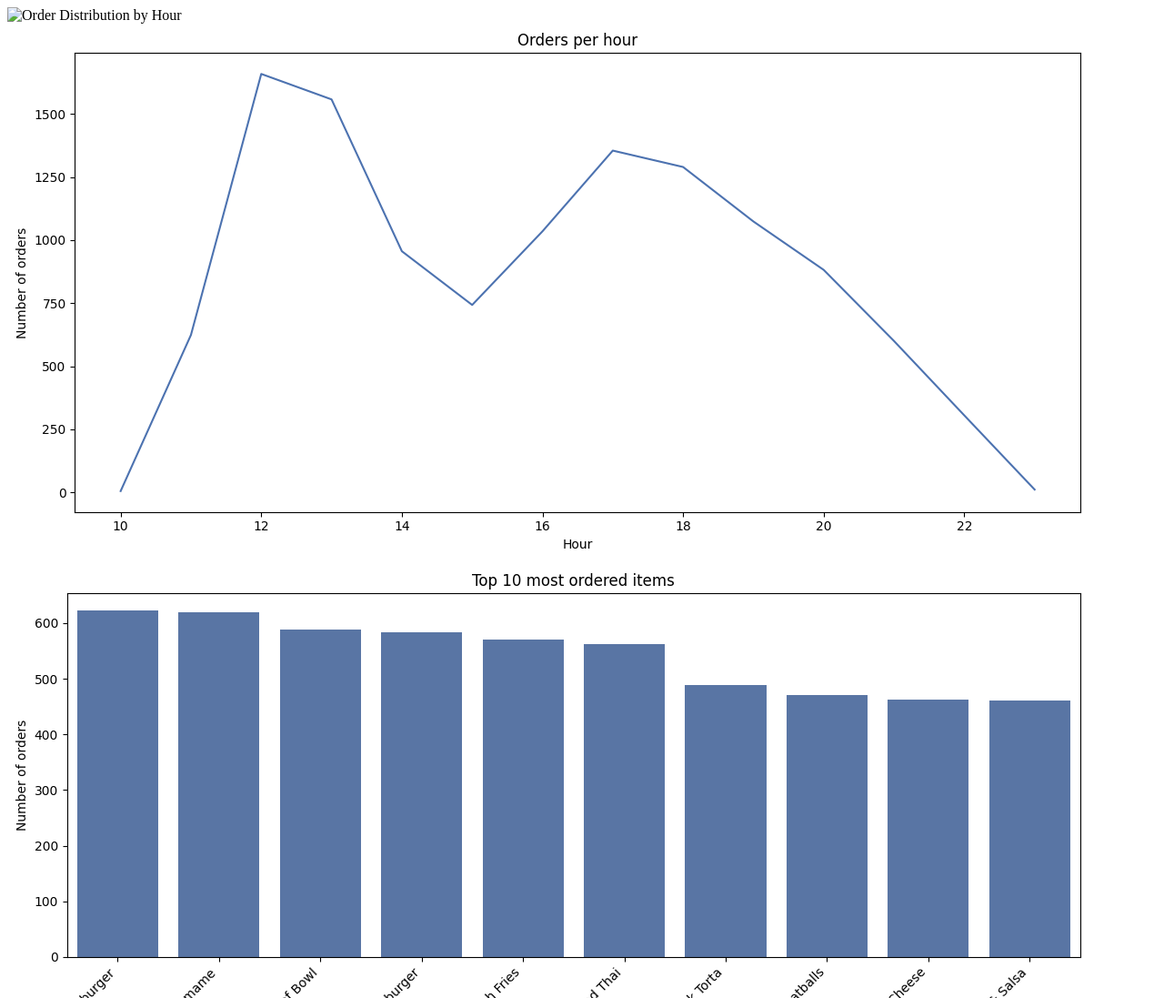
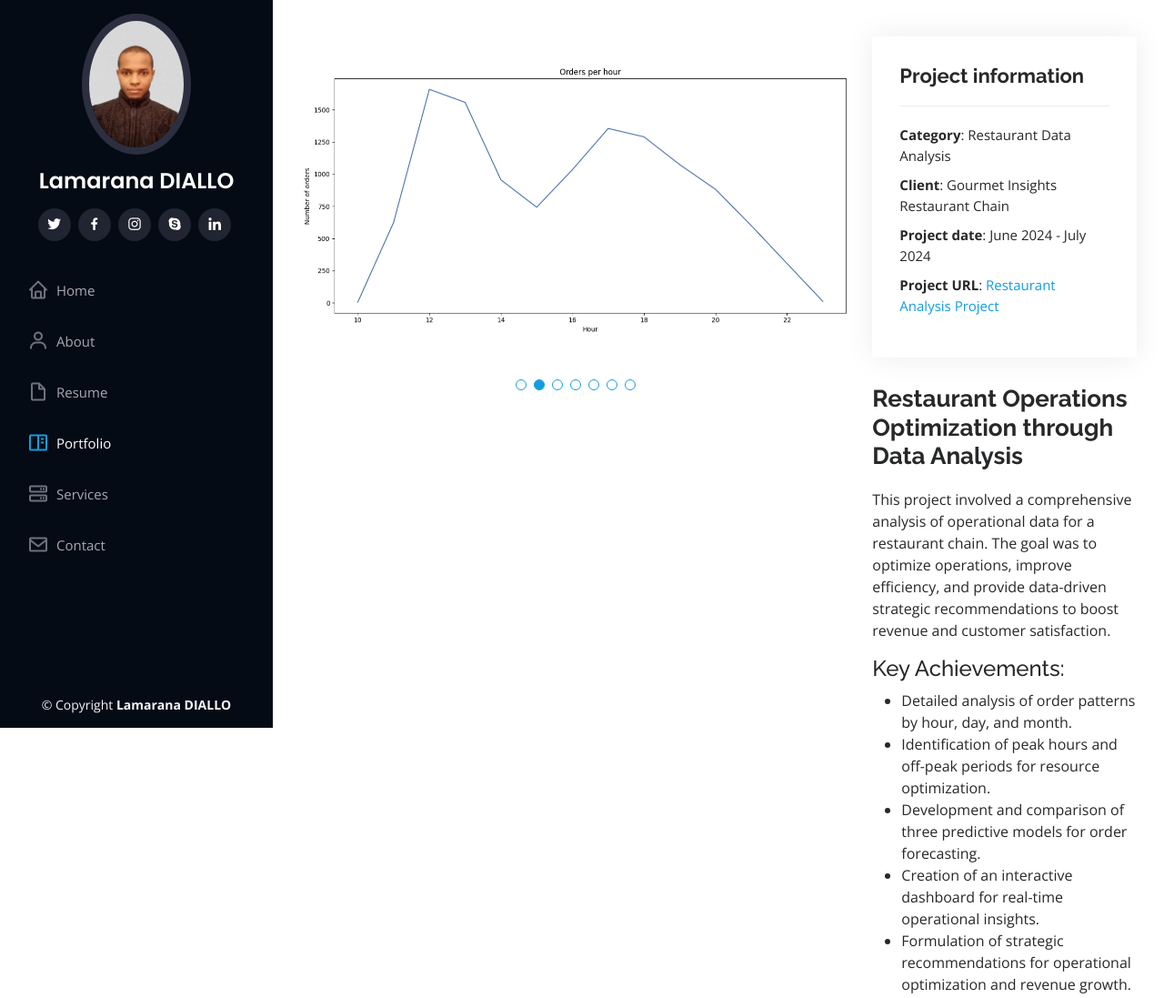
Before and after one commit to lamaranadiallo/lamaranadiallo.github.io, a plain HTML site: page portfolio-details-restau.html in a window 1280 px wide. Shown: the top 1097 px of the page at 91% size. Drawn offline with nearby package versions, Linux system fonts and the light colour scheme.

Commit message:
update portf-restau...

```diff
--- a/portfolio-details-restau.html
+++ b/portfolio-details-restau.html
@@ -1,13 +1,70 @@
 <!DOCTYPE html>
 <html lang="en">
+
 <head>
     <meta charset="utf-8">
     <meta content="width=device-width, initial-scale=1.0" name="viewport">
+
     <title>Restaurant Data Analysis Project - Portfolio Details</title>
-    <meta content="" name="description">
-    <meta content="" name="keywords">
-</head>
+    <meta content="Detailed sales analysis of a global electronics retail company" name="description">
+    <meta content="data science, sales analysis, data visualization, portfolio" name="keywords">
+
+    <!-- Favicons -->
+    <link href="assets/img/favicon.png" rel="icon">
+    <link href="assets/img/apple-touch-icon.png" rel="apple-touch-icon">
+
+    <!-- Google Fonts -->
+    <link href="https://fonts.googleapis.com/css?family=Open+Sans:300,300i,400,400i,600,600i,700,700i|Raleway:300,300i,400,400i,500,500i,600,600i,700,700i|Poppins:300,300i,400,400i,500,500i,600,600i,700,700i" rel="stylesheet">
+
+    <!-- Vendor CSS Files -->
+    <link href="assets/vendor/aos/aos.css" rel="stylesheet">
+    <link href="assets/vendor/bootstrap/css/bootstrap.min.css" rel="stylesheet">
+    <link href="assets/vendor/bootstrap-icons/bootstrap-icons.css" rel="stylesheet">
+    <link href="assets/vendor/boxicons/css/boxicons.min.css" rel="stylesheet">
+    <link href="assets/vendor/glightbox/css/glightbox.min.css" rel="stylesheet">
+    <link href="assets/vendor/swiper/swiper-bundle.min.css" rel="stylesheet">
+
+    <!-- Template Main CSS File -->
+    <link href="assets/css/style.css" rel="stylesheet">
+  </head>
+
+
 <body>
+
+
+  <!-- ======= Mobile nav toggle button ======= -->
+  <i class="bi bi-list mobile-nav-toggle d-xl-none"></i>
+
+  <!-- ======= Header ======= -->
+  <header id="header">
+    <div class="d-flex flex-column">
+
+      <div class="profile">
+        <img src="assets/img/profile-img.jpg" alt="" class="img-fluid rounded-circle">
+        <h1 class="text-light"><a href="index.html">Lamarana DIALLO</a></h1>
+        <div class="social-links mt-3 text-center">
+          <a href="#" class="twitter"><i class="bx bxl-twitter"></i></a>
+          <a href="#" class="facebook"><i class="bx bxl-facebook"></i></a>
+          <a href="#" class="instagram"><i class="bx bxl-instagram"></i></a>
+          <a href="#" class="google-plus"><i class="bx bxl-skype"></i></a>
+          <a href="#" class="linkedin"><i class="bx bxl-linkedin"></i></a>
+        </div>
+      </div>
+
+      <nav id="navbar" class="nav-menu navbar">
+        <ul>
+          <li><a href="index.html#hero" class="nav-link scrollto"><i class="bx bx-home"></i> <span>Home</span></a></li>
+          <li><a href="index.html#about" class="nav-link scrollto"><i class="bx bx-user"></i> <span>About</span></a></li>
+          <li><a href="index.html#resume" class="nav-link scrollto"><i class="bx bx-file-blank"></i> <span>Resume</span></a></li>
+          <li><a href="index.html#portfolio" class="nav-link scrollto active"><i class="bx bx-book-content"></i> <span>Portfolio</span></a></li>
+          <li><a href="index.html#services" class="nav-link scrollto"><i class="bx bx-server"></i> <span>Services</span></a></li>
+          <li><a href="index.html#contact" class="nav-link scrollto"><i class="bx bx-envelope"></i> <span>Contact</span></a></li>
+        </ul>
+      </nav><!-- .nav-menu -->
+    </div>
+  </header><!-- End Header -->
+
+
     <main id="main">
         <section id="portfolio-details" class="portfolio-details">
             <div class="container">
@@ -16,7 +73,7 @@
                         <div class="portfolio-details-slider swiper">
                             <div class="swiper-wrapper align-items-center">
                                 <div class="swiper-slide">
-                                    <img src="assets/img/portfolio/order-distribution-by-hour.jpg" alt="Order Distribution by Hour">
+                                    <img src="assets/img/portfolio/distrib-menu-item-prizes.png" alt="Distribution menu item prices">
                                 </div>
                                 <div class="swiper-slide">
                                     <img src="assets/img/portfolio/orders-per-hour.png" alt="Orders per hour">
@@ -35,11 +92,11 @@
                                 </div>
 
                                 <div class="swiper-slide">
-                                    <img src="assets/img/portfolio/average-orders-by-hour.jpg" alt="Average Orders by Hour">
+                                    <img src="assets/img/portfolio/Top10_import_features.png" alt="Top 10 important features">
                                 </div>
 
                                 <div class="swiper-slide">
-                                    <img src="assets/img/portfolio/arima-forecast-vs-actual.jpg" alt="ARIMA Forecast vs Actual Values">
+                                    <img src="assets/img/portfolio/arima.png" alt="ARIMA Forecast vs Actual Values">
                                 </div>
                             </div>
                             <div class="swiper-pagination"></div>
@@ -238,5 +295,31 @@
             </div>
         </section>
     </main>
+
+     <!-- ======= Footer ======= -->
+  <footer id="footer">
+    <div class="container">
+      <div class="copyright">
+        &copy; Copyright <strong><span>Lamarana DIALLO</span></strong>
+      </div>
+    </div>
+  </footer><!-- End  Footer -->
+
+  <a href="#" class="back-to-top d-flex align-items-center justify-content-center"><i class="bi bi-arrow-up-short"></i></a>
+
+  <!-- Vendor JS Files -->
+  <script src="assets/vendor/purecounter/purecounter_vanilla.js"></script>
+  <script src="assets/vendor/aos/aos.js"></script>
+  <script src="assets/vendor/bootstrap/js/bootstrap.bundle.min.js"></script>
+  <script src="assets/vendor/glightbox/js/glightbox.min.js"></script>
+  <script src="assets/vendor/isotope-layout/isotope.pkgd.min.js"></script>
+  <script src="assets/vendor/swiper/swiper-bundle.min.js"></script>
+  <script src="assets/vendor/typed.js/typed.umd.js"></script>
+  <script src="assets/vendor/waypoints/noframework.waypoints.js"></script>
+  <script src="assets/vendor/php-email-form/validate.js"></script>
+
+  <!-- Template Main JS File -->
+  <script src="assets/js/main.js"></script>
+
 </body>
 </html>
```
Also changed, not shown: assets/img/portfolio/arima.png (added).
